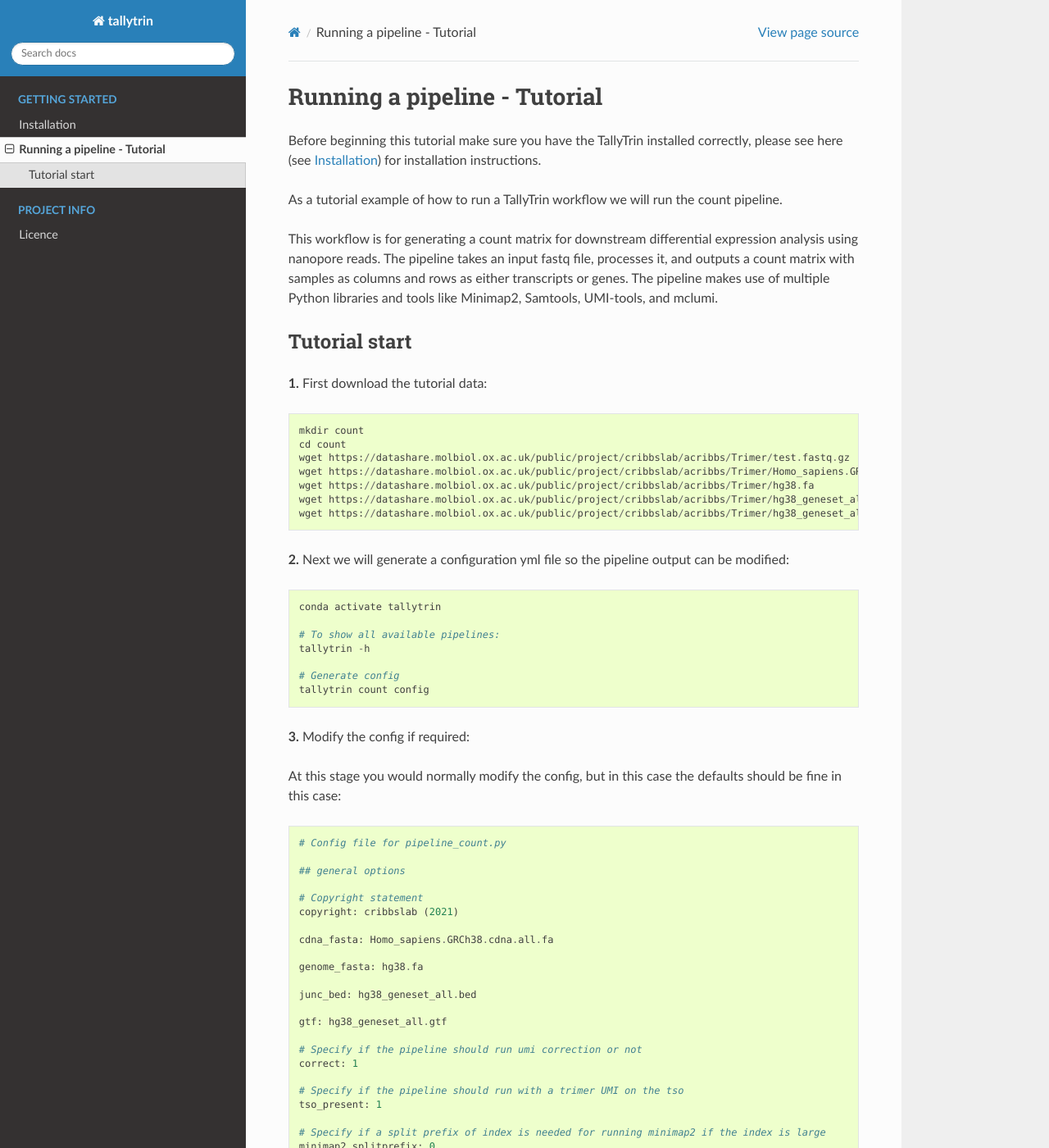
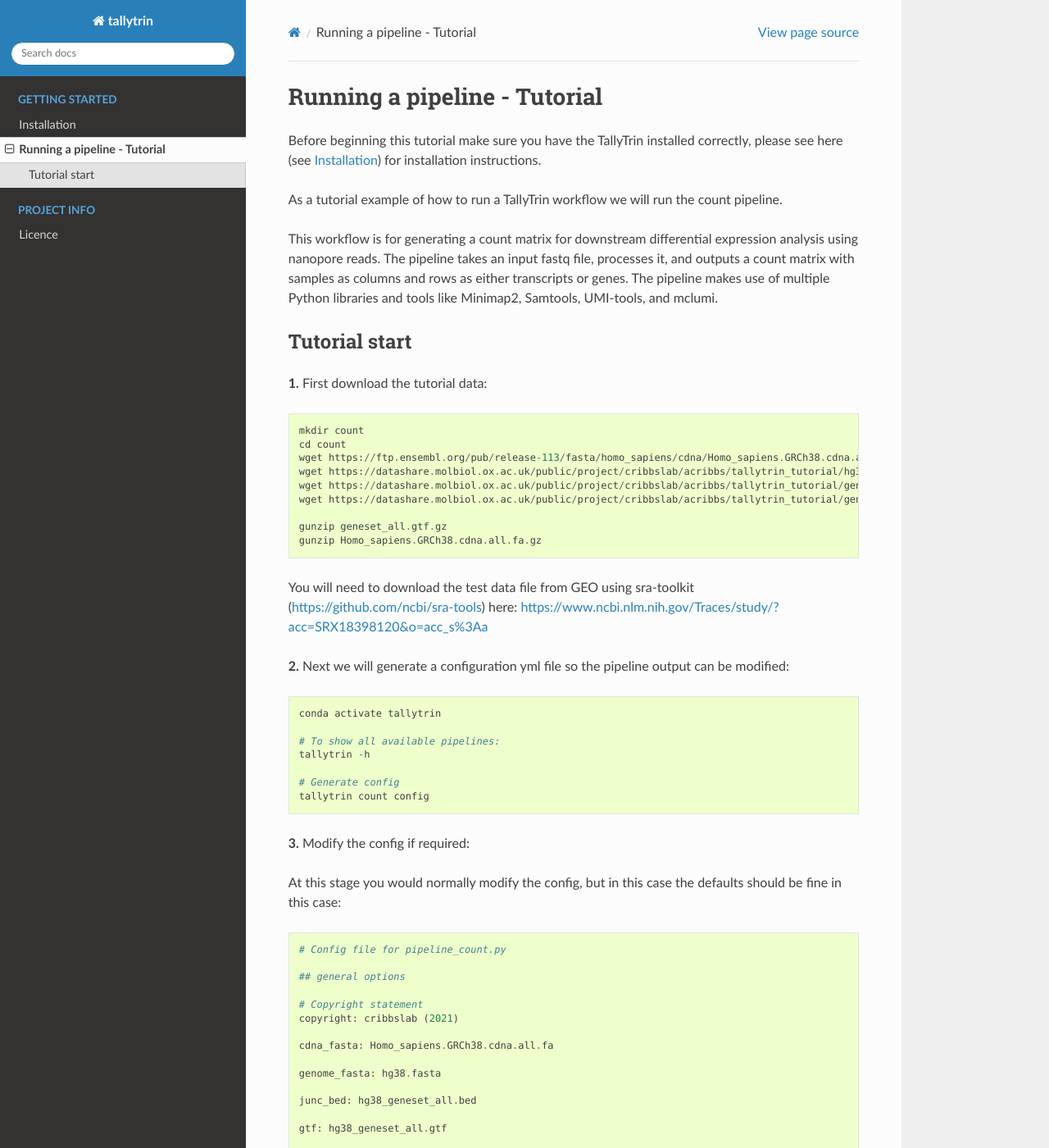
Before and after one commit to cribbslab/TallyTriN, a Sphinx documentation site: the page built from docs/getting_started/Tutorial.rst, in a window 1280 px wide and 1400 px high. Shown: the whole window at 82% size. Built offline with Sphinx 7.4.7 and the Read the Docs theme 3.1.0, drawn with Linux system fonts in a browser that asks for light colours; formulas are drawn with MathJax 3.

Commit message:
Update Tutorial.rst

```diff
--- a/docs/getting_started/Tutorial.rst
+++ b/docs/getting_started/Tutorial.rst
@@ -27,11 +27,15 @@ Tutorial start
 
    mkdir count
    cd count
-   wget https://datashare.molbiol.ox.ac.uk/public/project/cribbslab/acribbs/Trimer/test.fastq.gz
-   wget https://datashare.molbiol.ox.ac.uk/public/project/cribbslab/acribbs/Trimer/Homo_sapiens.GRCh38.cdna.all.fa
-   wget https://datashare.molbiol.ox.ac.uk/public/project/cribbslab/acribbs/Trimer/hg38.fa
-   wget https://datashare.molbiol.ox.ac.uk/public/project/cribbslab/acribbs/Trimer/hg38_geneset_all.bed
-   wget https://datashare.molbiol.ox.ac.uk/public/project/cribbslab/acribbs/Trimer/hg38_geneset_all.gtf
+   wget https://ftp.ensembl.org/pub/release-113/fasta/homo_sapiens/cdna/Homo_sapiens.GRCh38.cdna.all.fa.gz
+   wget https://datashare.molbiol.ox.ac.uk/public/project/cribbslab/acribbs/tallytrin_tutorial/hg38.fasta
+   wget https://datashare.molbiol.ox.ac.uk/public/project/cribbslab/acribbs/tallytrin_tutorial/geneset_all.bed
+   wget https://datashare.molbiol.ox.ac.uk/public/project/cribbslab/acribbs/tallytrin_tutorial/geneset_all.gtf.gz
+
+   gunzip geneset_all.gtf.gz
+   gunzip Homo_sapiens.GRCh38.cdna.all.fa.gz
+
+You will need to download the test data file from GEO using sra-toolkit (https://github.com/ncbi/sra-tools) here: https://www.ncbi.nlm.nih.gov/Traces/study/?acc=SRX18398120&o=acc_s%3Aa
 
 
 **2.** Next we will generate a configuration yml file so the pipeline output can be modified::
@@ -58,7 +62,7 @@ this case::
 
   cdna_fasta: Homo_sapiens.GRCh38.cdna.all.fa
 
-  genome_fasta: hg38.fa
+  genome_fasta: hg38.fasta
 
   junc_bed: hg38_geneset_all.bed
 
```
